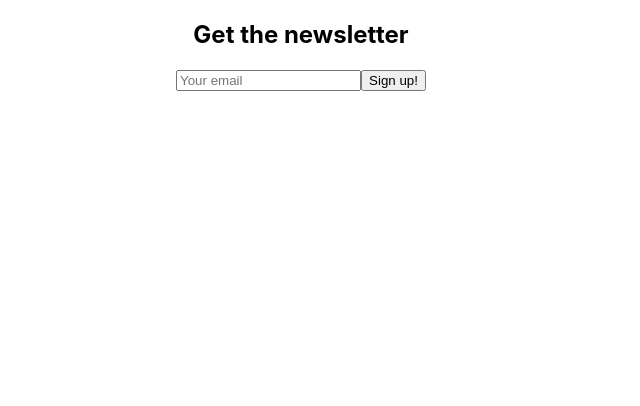
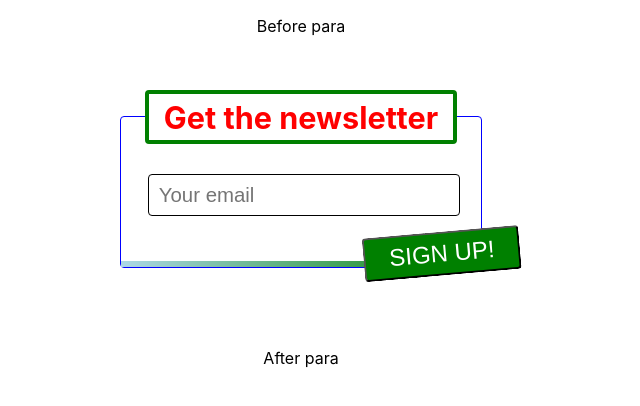
Before and after one commit to astrohunter62/styled-react-components, a React (Create React App) app in the folder play/: page / in a window 1280 px wide. Shown: the top 406 px of the page, without its empty margins (339-979 px from the left). Built offline with nearby package versions, Linux system fonts and the light colour scheme.

Commit message:
basic layout styling

```diff
--- a/play/src/App.css
+++ b/play/src/App.css
@@ -36,3 +36,13 @@
     transform: rotate(360deg);
   }
 }
+
+* {
+  box-sizing: border-box;
+}
+
+.App-newsletter {
+  display: flex;
+  justify-content: center;
+  padding: 4rem;
+}
--- a/play/src/App.js
+++ b/play/src/App.js
@@ -6,7 +6,11 @@ import Newsletter from './Newsletter.js'
 function App() {
   return (
     <div className="App">
-      <Newsletter />
+      <p>Before para</p>
+      <div className="App-newsletter">
+        <Newsletter />
+      </div>
+      <p>After para</p>
     </div>
   )
 }
--- a/play/src/Newsletter.js
+++ b/play/src/Newsletter.js
@@ -1,4 +1,6 @@
 import React from 'react'
+
+import css from './Newsletter.module.css'
 
 // TODO: dynamic styles
 //   - Media queries
@@ -11,14 +13,14 @@ import React from 'react'
 
 export default function Newsletter() {
   return (
-    <section>
-      <header>
+    <section className={css.newsletter}>
+      <header className={css.header}>
         <h2>Get the newsletter</h2>
       </header>
 
       <form action="#" method="post">
-        <input type="email" placeholder="Your email" />
-        <input type="submit" value="Sign up!" />
+        <input className={css.email} type="email" placeholder="Your email" />
+        <input className={css.submit} type="submit" value="Sign up!" />
       </form>
     </section>
   )
--- /dev/null
+++ b/play/src/Newsletter.module.css
@@ -0,0 +1,59 @@
+.newsletter {
+  position: relative;
+  border: 1px solid blue;
+  max-width: 400px;
+  font-size: 24px;
+  border-radius: 4px;
+  padding: 0 1em 2em 1em;
+}
+.newsletter:after {
+  position: absolute;
+  left: 0;
+  bottom: 0;
+  display: block;
+  content: ' ';
+  width: 100%;
+  height: 6px;
+  background: linear-gradient(to right, lightblue, green);
+}
+.header {
+  position: relative;
+  color: red;
+  font-size: 0.85em;
+  border-radius: 4px;
+  background: white;
+  border: 4px solid green;
+  transform: translateY(-50%);
+}
+.header h2 {
+  margin: 0.15em 0.5em;
+}
+.email {
+  position: relative;
+  height: 42px;
+  line-height: 42px;
+  font-size: 0.85em;
+  padding: 0 0.5em;
+  width: 100%;
+  margin: 0.15em;
+  border-radius: 4px;
+  border: 1px solid black;
+}
+.email:focus {
+  outline: 4px solid green;
+  outline-offset: 0.15em;
+  border-radius: 4px;
+}
+.submit {
+  position: absolute;
+  bottom: -0.5em;
+  right: 0;
+  font-size: 1em;
+  background: green;
+  color: white;
+  z-index: 1;
+  transform: rotate(-5deg) translateX(25%);
+  padding: 0.25em 1em;
+  border-radius: 4px;
+  text-transform: uppercase;
+}
```
